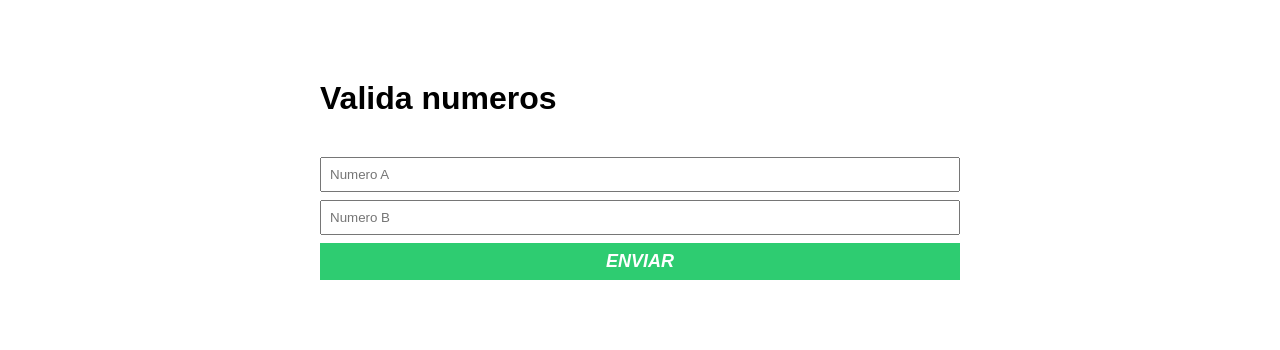
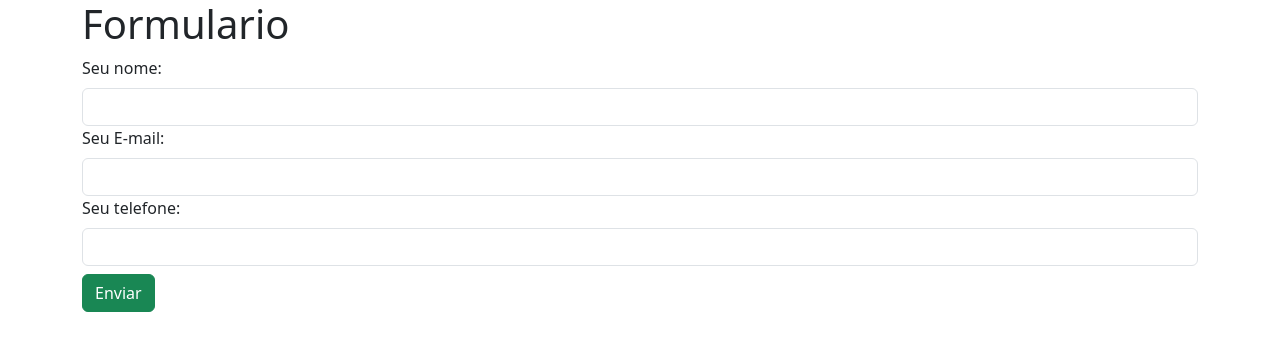
Before and after one commit to DiegoNT1/EBAC, a plain HTML site: page index.html in a window 1280 px wide. Drawn offline with nearby package versions, Linux system fonts and the light colour scheme.

Commit message:
Add files via upload
Commit exercício bootstrap

```diff
--- a/index.html
+++ b/index.html
@@ -2,22 +2,26 @@
 <html lang="pt-BR">
 <head>
     <meta charset="UTF-8">
-    <meta http-equiv="X-UA-Compatible" content="IE=edge">
     <meta name="viewport" content="width=device-width, initial-scale=1.0">
-    <title>HTML com JS</title>
-    <link rel="stylesheet" href="./main.css" />
+    <title>Formulario</title>
+    <link rel="stylesheet" href="https://cdn.jsdelivr.net/npm/bootstrap@5.3.1/dist/css/bootstrap.min.css">
 </head>
 <body>
     <div class="container">
-        <h1>Valida numeros</h1>
-        <form id="form-numeros">
-            <input type="number" id="a" required placeholder="Numero A" />
-            <input type="number" id="b" required placeholder="Numero B" />
-            <button type="submit">Enviar</button>
-        </form>
-        <p class="success-message"></p>
-        <p class="error-message"></p>
+        <div class="row">
+            <div class="col">
+                <h1>Formulario</h1>
+                <form>
+                    <label class="form-label" for="nome">Seu nome:</label>
+                    <input class="form-control" type="text" id="nome">
+                    <label class="form-label" for="email">Seu E-mail:</label>
+                    <input class="form-control" type="email" id="email">
+                    <label class="form-label" for="tel">Seu telefone:</label>
+                    <input class="form-control" type="tel" id="tel">
+                    <button type="submit" class="btn btn-success mt-2">Enviar</button>
+                </form>
+            </div>
+        </div>
     </div>
-    <script src="./main.js"defer></script>
 </body>
 </html>
```
